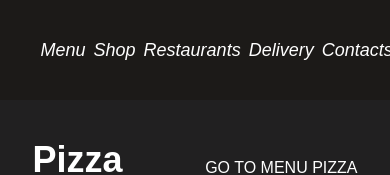
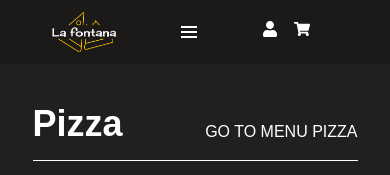
Before and after one commit to ghilannicoleta/la-fontana-app, a React (Create React App) app in the folder client/: page /menu in a window 390 px wide. Shown: the top 175 px of the page. Built offline with nearby package versions, Linux system fonts and the light colour scheme.

Commit message:
make nav responsive, add second mobile nav

```diff
--- a/client/src/components/navigation/Navigation.jsx
+++ b/client/src/components/navigation/Navigation.jsx
@@ -1,3 +1,4 @@
+import { useState } from "react";
 import { Link } from "react-router-dom";
 import LoginButton from "./LoginButton";
 import CartButton from "./CartButton";
@@ -5,22 +6,94 @@ import Button from "./Button";
 import logo from "../../assets/pizza.png";
 
 export default function Navigation() {
+  const [isOpen, setIsOpen] = useState(false);
+
+  const toggleMenu = () => {
+    setIsOpen(!isOpen);
+  };
+
   return (
-    <div className="sticky top-0 z-50 flex w-full justify-center bg-stone bg-opacity-80">
-      <nav className="flex w-5/6 justify-between space-x-2 py-9 text-lg">
-        <div className="w-36">
+    <div className="sticky top-0 z-50 bg-stone bg-opacity-80">
+      <nav className="flex justify-between items-center px-4 py-3 md:px-8 md:py-4">
+        <div className="w-16 lg:w-32 ml-9">
           <Link to="/">
             <img alt="Logo" src={logo} />
           </Link>
         </div>
-        <Button title="Menu" />
-        <Button title="Shop" />
-        <Button title="Restaurants" />
-        <Button title="Delivery" />
-        <Button title="Contacts" />
-        <LoginButton />
-        <CartButton />
+        <div className="md:hidden">
+          <button
+            type="button"
+            className="block text-gray-500 hover:text-white focus:text-white focus:outline-none"
+            onClick={toggleMenu}
+          >
+            <svg
+              className="h-6 w-6 fill-current"
+              viewBox="0 0 24 24"
+              xmlns="http://www.w3.org/2000/svg"
+            >
+              {isOpen ? (
+                <path
+                  fillRule="evenodd"
+                  clipRule="evenodd"
+                  d="M19 7H5V5h14v2zm0 6H5v-2h14v2zm0 6H5v-2h14v2z"
+                  fill="#fff"
+                />
+              ) : (
+                <path
+                  fillRule="evenodd"
+                  clipRule="evenodd"
+                  d="M4 6h16v2H4V6zm0 5h16v2H4v-2zm0 5h16v2H4v-2z"
+                  fill="#fff"
+                />
+              )}
+            </svg>
+          </button>
+        </div>
+        <ul
+          className="hidden md:flex md:justify-between md:w-6/12"
+        >
+          <li>
+            <Button title="Menu" />
+          </li>
+          <li>
+            <Button title="Shop" />
+          </li>
+          <li>
+            <Button title="Restaurants" />
+          </li>
+          <li>
+            <Button title="Delivery" />
+          </li>
+          <li>
+            <Button title="Contacts" />
+          </li>
+        </ul>
+        <div className="block space-x-4 mr-16">
+          <LoginButton/>
+          <CartButton/>
+        </div>
       </nav>
+      <ul
+          className={`${
+            isOpen ? "flex" : "hidden"
+          } md:hidden flex-col`}
+        >
+          <li>
+            <Button title="Menu" />
+          </li>
+          <li>
+            <Button title="Shop" />
+          </li>
+          <li>
+            <Button title="Restaurants" />
+          </li>
+          <li>
+            <Button title="Delivery" />
+          </li>
+          <li>
+            <Button title="Contacts" />
+          </li>
+        </ul>
     </div>
   );
 }
```
